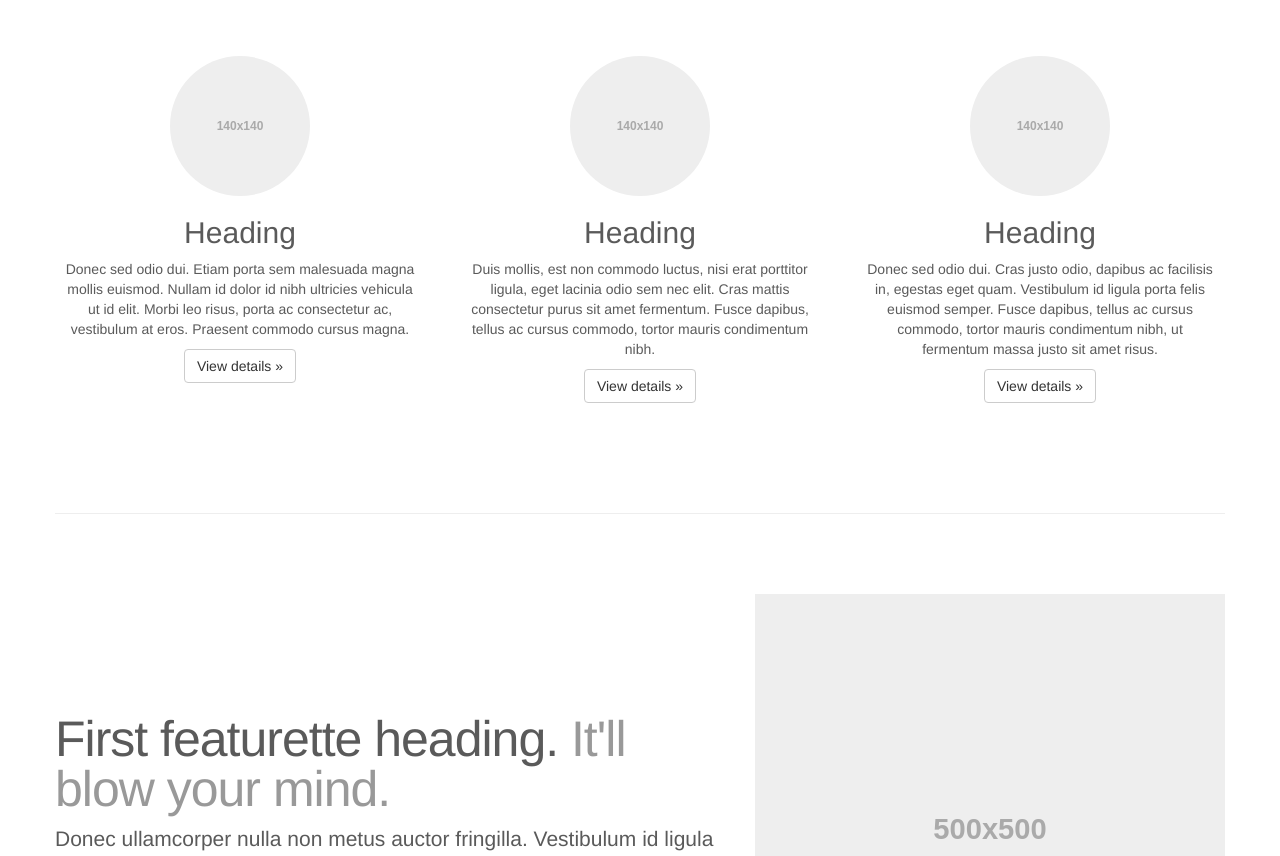
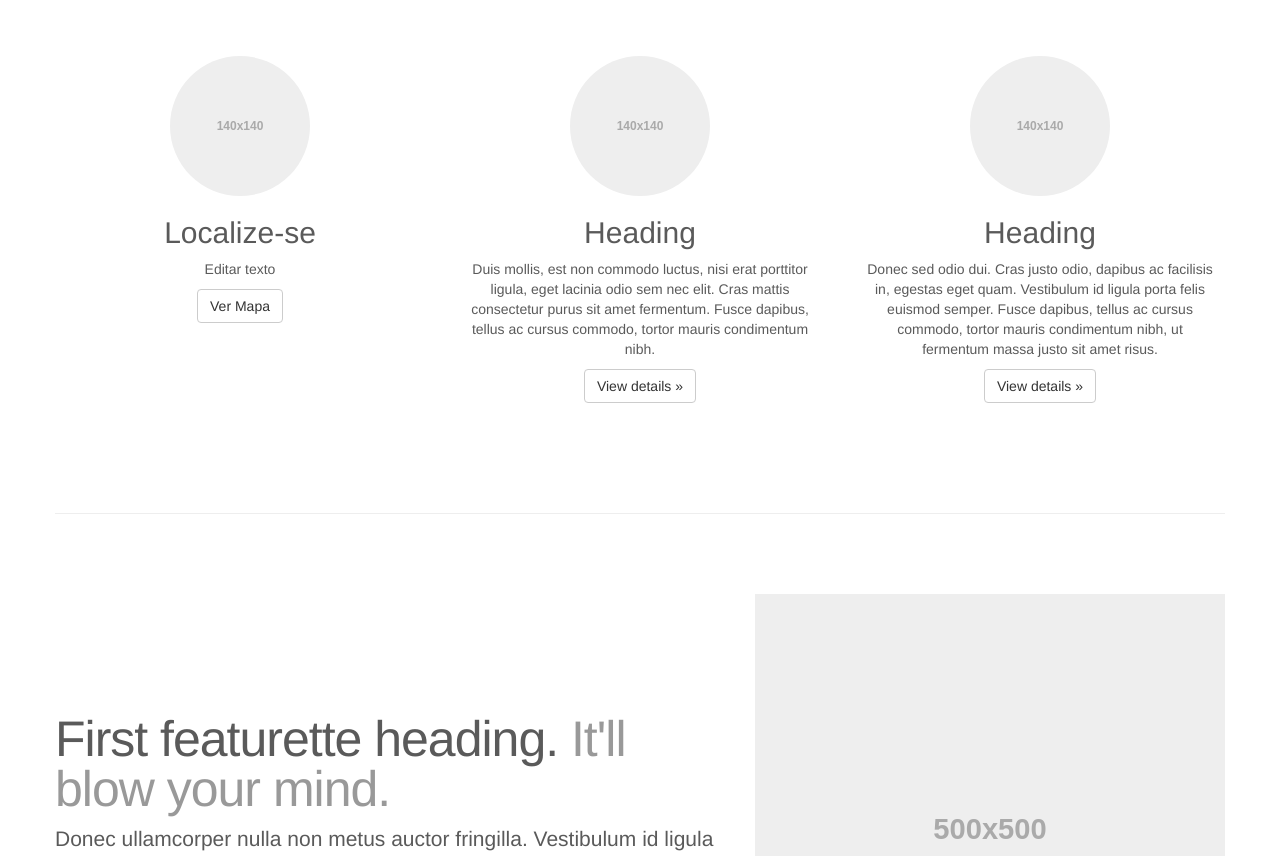
Before and after one commit to PETComputacaoUFCG/SiteENEPET2014, a Jekyll site: the page docs/html/carousel/index.html, which Jekyll copies as it is, in a window 1280 px wide and 900 px high, scrolled down 460 px, cut to the strip 44-900 px from the top of the window. Built offline with Jekyll 4.4.1, drawn with Linux system fonts in a browser that asks for light colours; nearby versions of some CDN libraries; Markdown is read by kramdown in place of the engine named in the settings.

Commit message:
Adicionado link do Google Maps com pontos turisticos e essenciais de Campina Grande.

```diff
--- a/docs/html/carousel/index.html
+++ b/docs/html/carousel/index.html
@@ -121,9 +121,9 @@
       <div class="row">
         <div class="col-lg-4">
           <img class="img-circle" data-src="holder.js/140x140" alt="Generic placeholder image">
-          <h2>Heading</h2>
-          <p>Donec sed odio dui. Etiam porta sem malesuada magna mollis euismod. Nullam id dolor id nibh ultricies vehicula ut id elit. Morbi leo risus, porta ac consectetur ac, vestibulum at eros. Praesent commodo cursus magna.</p>
-          <p><a class="btn btn-default" href="#" role="button">View details &raquo;</a></p>
+          <h2>Localize-se</h2>
+          <p>Editar texto</p>
+          <p><a class="btn btn-default" href="https://mapsengine.google.com/map/edit?mid=zAGap5rD_NV8.k6n7oTqlNsnQ" role="button">Ver Mapa</a></p>
         </div><!-- /.col-lg-4 -->
         <div class="col-lg-4">
           <img class="img-circle" data-src="holder.js/140x140" alt="Generic placeholder image">
```
